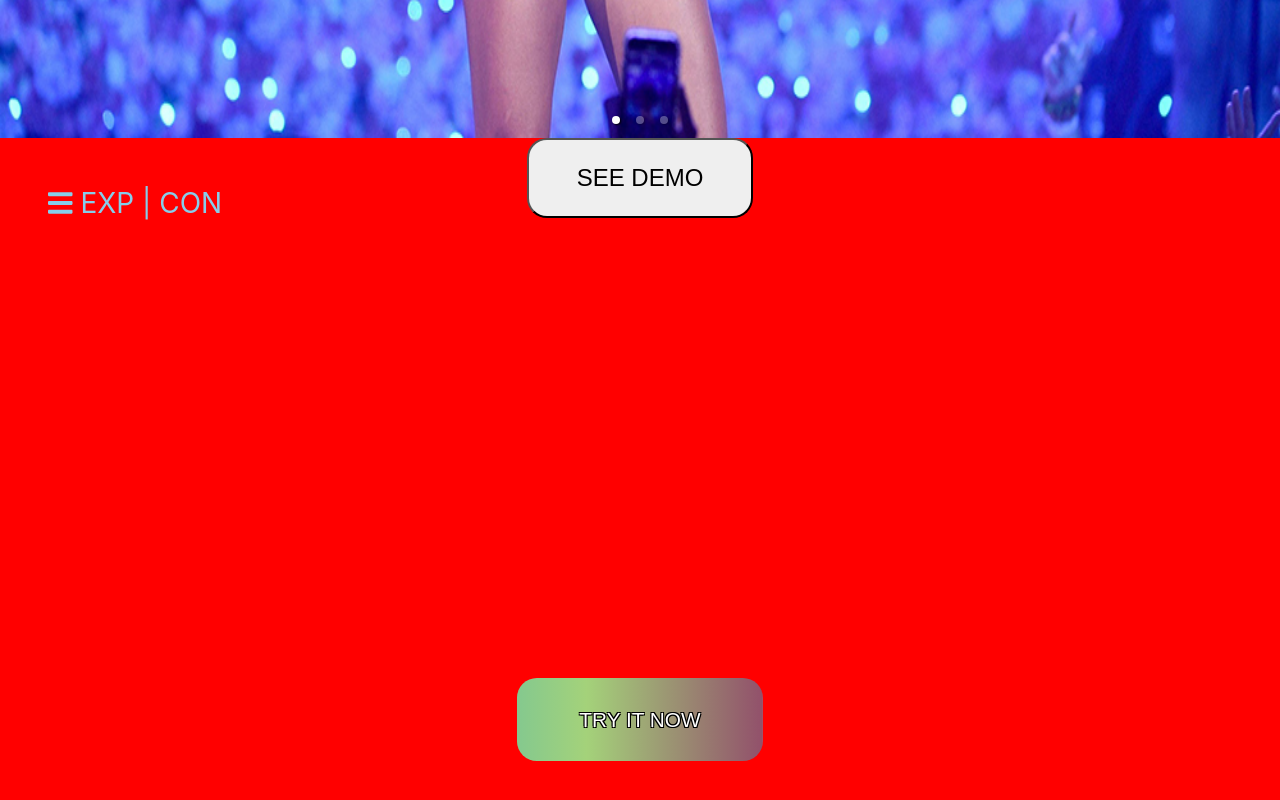
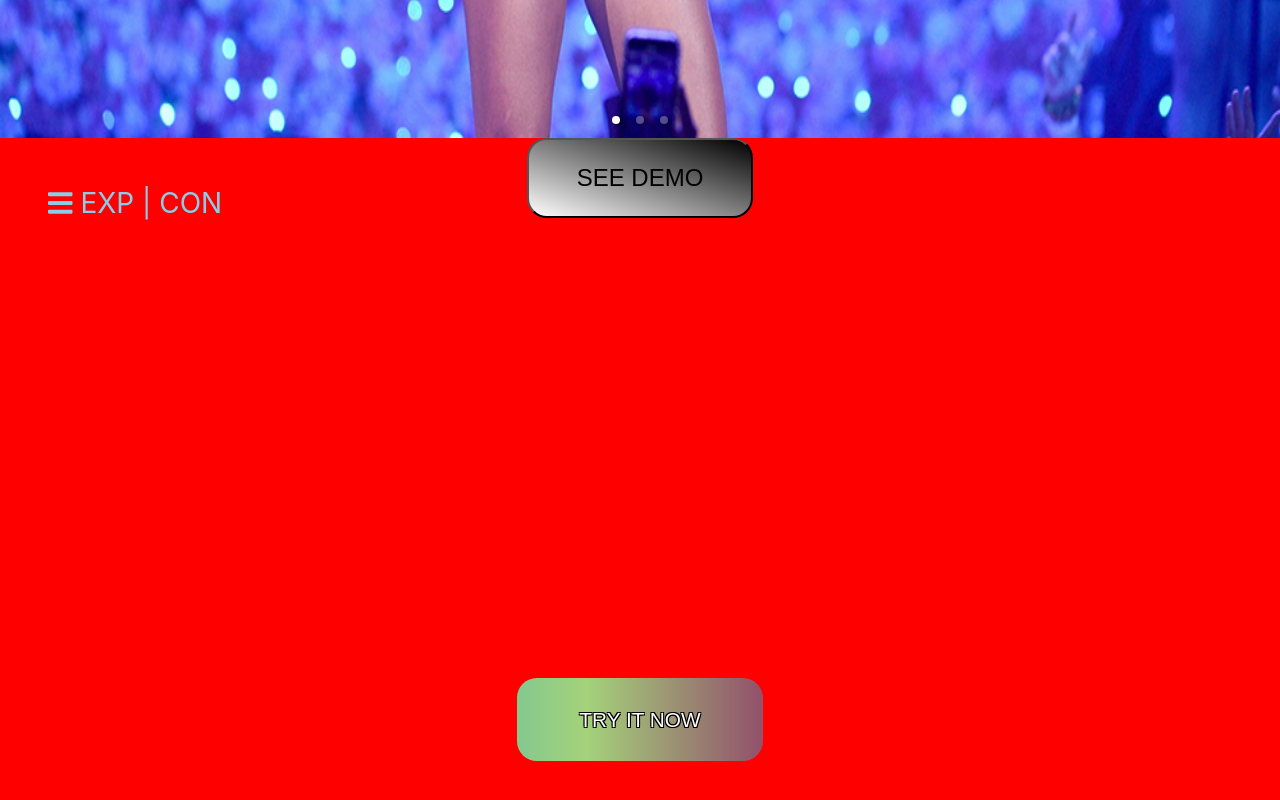
Before and after one commit to alan-mak/SpeerFrontend, a React (Create React App) app: page / in a window 1280 px wide. Shown: the part 886-1686 px from the top of the page. Built offline with nearby package versions, Linux system fonts and the light colour scheme.

Commit message:
Fix bug in button 2

```diff
--- a/src/components/landing/button2.jsx
+++ b/src/components/landing/button2.jsx
@@ -8,7 +8,7 @@ export default function Button2(props) {
   function onMouseMove(event) {
     setMouse({ x: event.nativeEvent.offsetX, y: event.nativeEvent.offsetY });
   }
-  const angle = (Math.atan(mouse.y / mouse.x) * 180) / Math.PI
+  const angle = (Math.atan((mouse.y - 38) / (mouse.x - 112)) * 180) / Math.PI
   const sty = {background: `linear-gradient(${angle}deg, #fff, #000)`}
 
   return(
```
